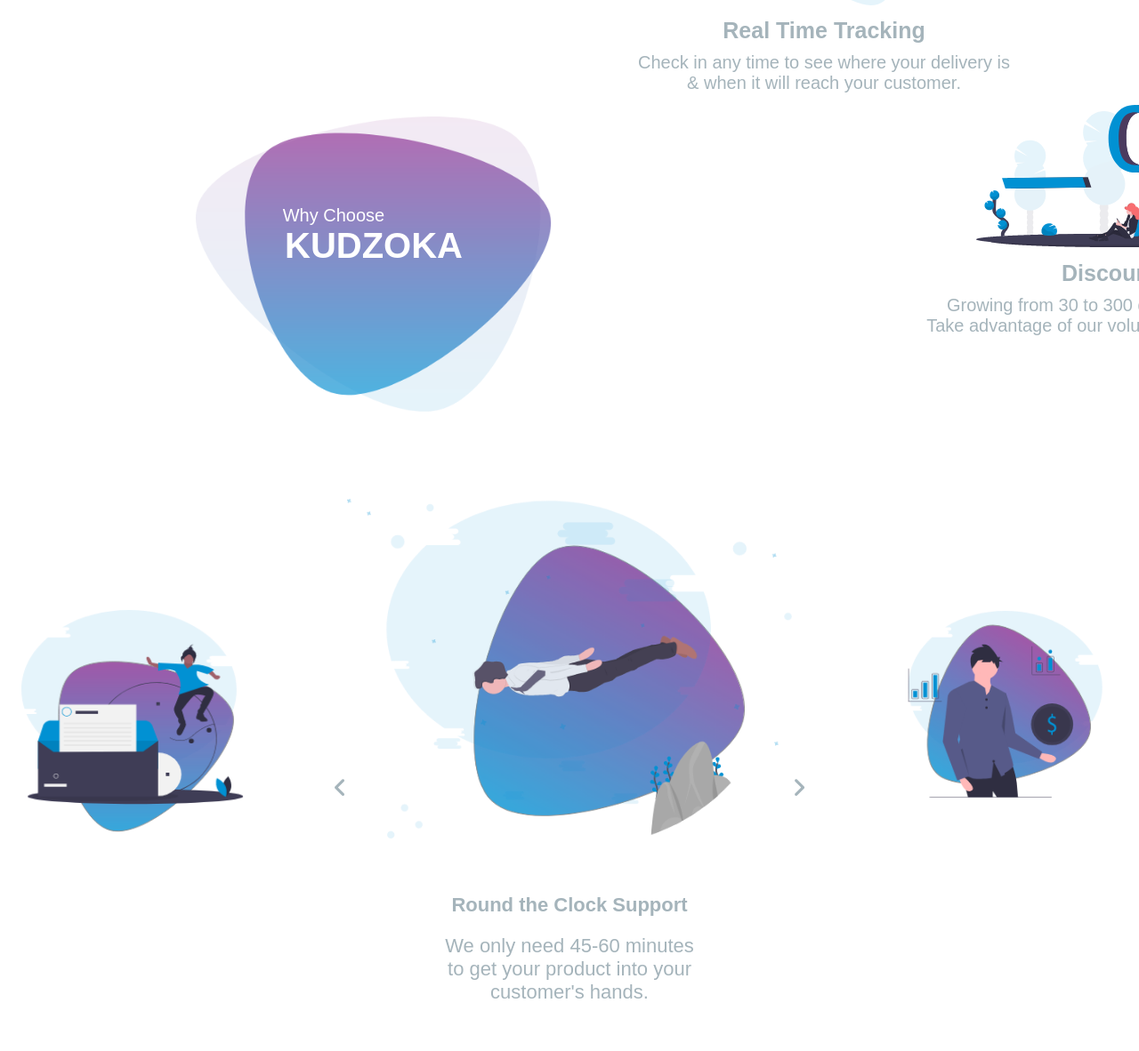
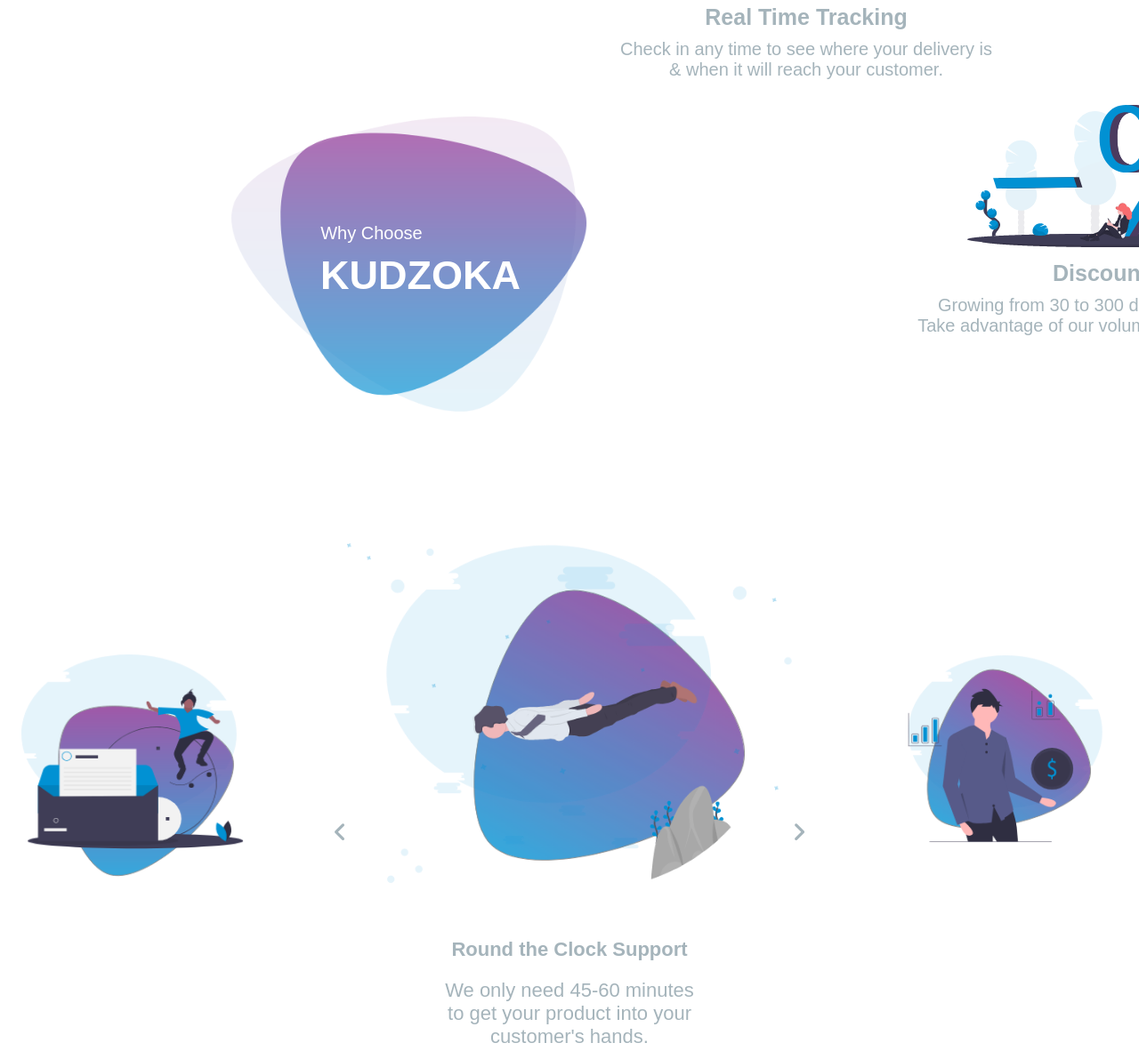
Before and after one commit to Khalid-Nassar60/Kudzoka, a plain HTML site: page index.html in a window 1280 px wide. Shown: the part 1184-2366 px from the top of the page at 89% size. Drawn offline with Linux system fonts and the light colour scheme.

Commit message:
Add files via upload

```diff
--- a/css/style.css
+++ b/css/style.css
@@ -173,7 +173,7 @@ nav div {
 .bic {
     position: absolute;
     top: 76px;
-    left: 120px;
+    left: 100px;
 }
 
 .bic h2, .time h2, .disc h2 {
@@ -190,7 +190,7 @@ nav div {
 .time {
     position: absolute;
     width: 418px;
-    top: 155px;
+    top: 140px;
     left: 467px;
     z-index: 2;
 }
@@ -199,18 +199,18 @@ nav div {
     position: absolute;
     width: 427px;
     top: 434px;
-    left: 790px;
+    left: 800px;
 }
 
 .why {
     position: relative;
     top: 180px;
-    left: -30px;
+    left: 30px;
 }
 
 .text {
     position: absolute;
-    top: 100px;
+    top: 120px;
     left: 100px;
 }
 
@@ -219,11 +219,12 @@ nav div {
 }
 
 .text p {
-    margin-left: -90px;
+    margin-left: -110px;
+    margin-bottom: 10px;
 }
 
 .text h3 {
-    font-size: 40px;
+    font-size: 45px;
 }
 
 /* End Section 2 */
@@ -235,6 +236,7 @@ nav div {
     justify-content: center;
     align-items: center;
     height: 650px;
+    padding-top: 100px;
 }
 
 .third i {
```
